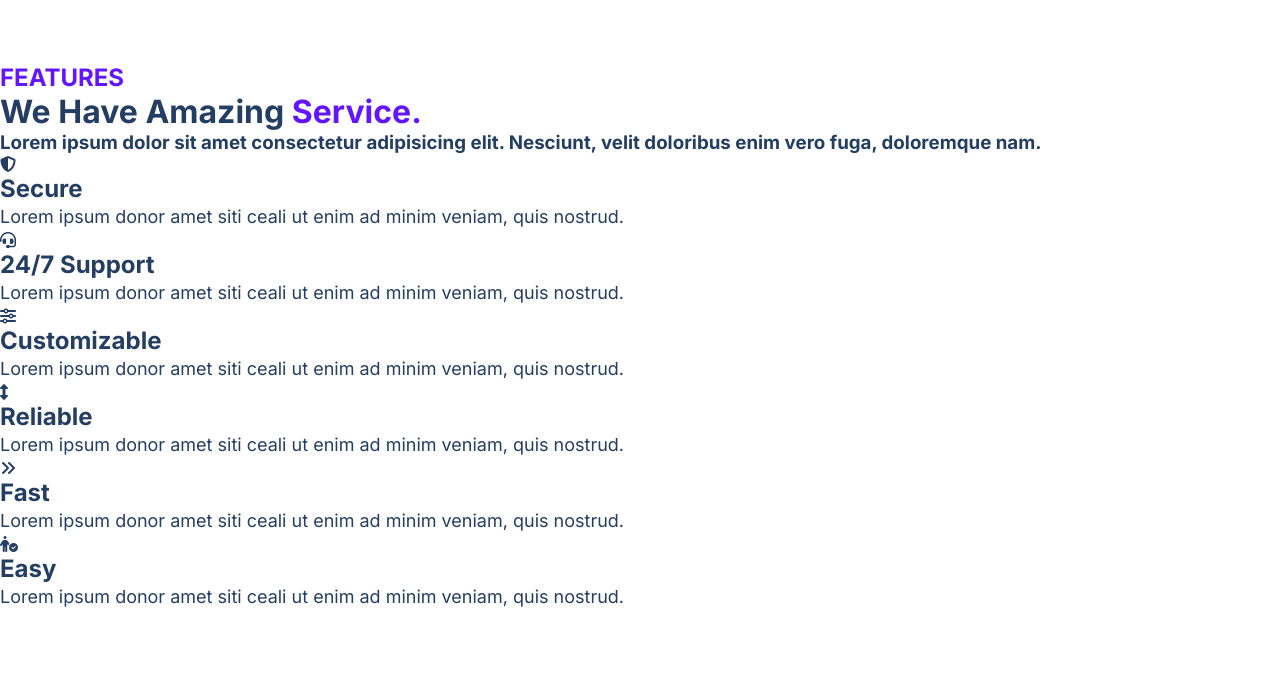
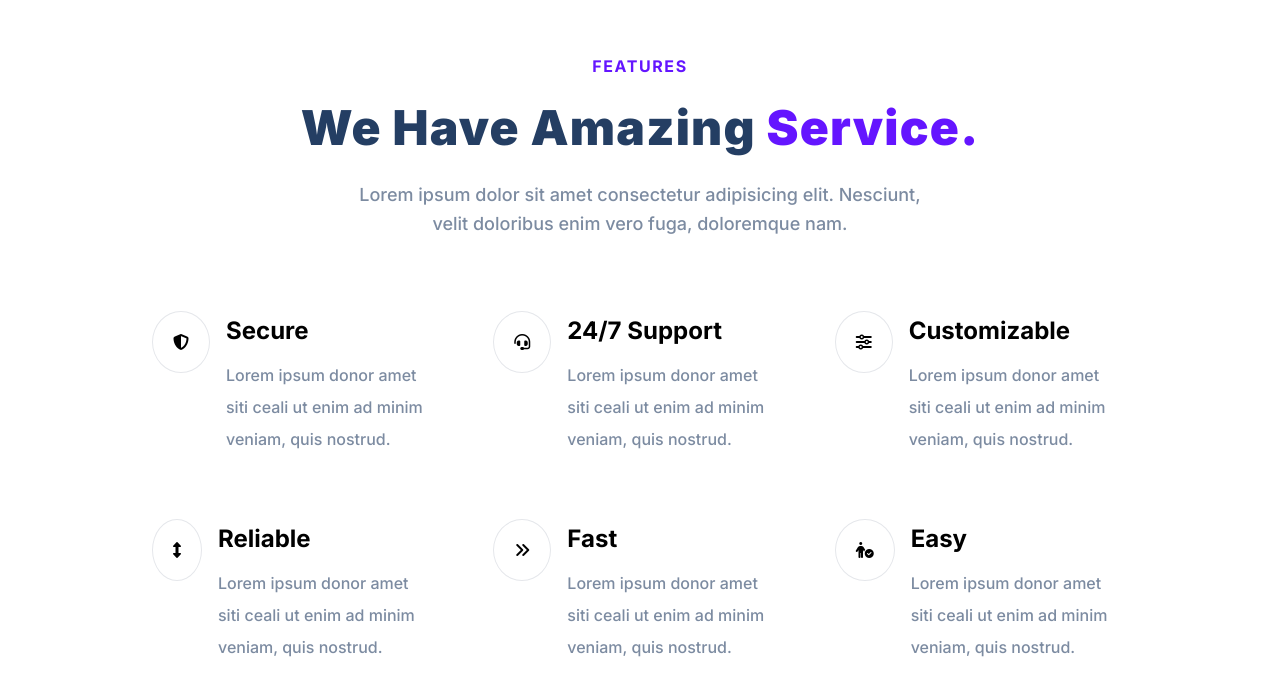
Before and after one commit to scali15/fes-css-final-project, a plain HTML site: page index.html in a window 1280 px wide. Shown: the part 846-1545 px from the top of the page. Drawn offline with Linux system fonts and the light colour scheme.

Commit message:
finished html and did css for features section. Completed features section

```diff
--- a/index.html
+++ b/index.html
@@ -63,22 +63,21 @@
     <!-- MAIN -->
     <main>
       <!-- ########## FEATURES ########## -->
+      <section id="features">
         <div class="container">
-        <div class="row">
-          <div class="features__header__container">
-            <h2 class="features purple">
-              FEATURES
+          <div class="row__narrow">
+            <div class="section__tag">
+              features
+            </div>
+            <h2 class="section__title">
+              We Have Amazing <span class="purple">Service.</span>
             </h2>
-            <h1 class="features__title">
-              We Have Amazing <span class="purple">Service.</span>
-            </h1>
-            <h3 class="features--header__subtitle">
+            <p class="section__para">
               Lorem ipsum dolor sit amet consectetur adipisicing elit. Nesciunt, velit doloribus enim vero fuga, doloremque nam.
-            </h3>
-          </div>
-
+            </p>
             <!-- #######  FEATURE CARDS #################### -->
-          <div class="features__card__container">
+            <div class="features">
+              <div class="card--wrapper">
                 <div class="card">
                   <figure class="card__img--wrapper">
                     <i class="fa-solid fa-shield-halved"></i>
@@ -88,6 +87,8 @@
                     <p class="card__description">Lorem ipsum donor amet siti ceali ut enim ad minim veniam, quis nostrud.</p>
                   </div>
                 </div>
+              </div>
+              <div class="card--wrapper">
                 <div class="card">
                   <figure class="card__img--wrapper">
                     <i class="fa-solid fa-headset"></i>
@@ -97,6 +98,8 @@
                     <p class="card__description">Lorem ipsum donor amet siti ceali ut enim ad minim veniam, quis nostrud.</p>
                   </div>
                 </div>
+              </div>
+              <div class="card--wrapper">
                 <div class="card">
                   <figure class="card__img--wrapper">
                     <i class="fa-solid fa-sliders"></i>
@@ -106,6 +109,8 @@
                     <p class="card__description">Lorem ipsum donor amet siti ceali ut enim ad minim veniam, quis nostrud.</p>
                   </div>
                 </div>
+              </div>
+              <div class="card--wrapper">
                 <div class="card">
                   <figure class="card__img--wrapper">
                     <i class="fa-solid fa-up-down"></i>
@@ -115,6 +120,8 @@
                     <p class="card__description">Lorem ipsum donor amet siti ceali ut enim ad minim veniam, quis nostrud.</p>
                   </div>
                 </div>
+              </div>
+              <div class="card--wrapper">
                 <div class="card">
                   <figure class="card__img--wrapper">
                     <i class="fa-solid fa-angles-right"></i>
@@ -124,6 +131,8 @@
                     <p class="card__description">Lorem ipsum donor amet siti ceali ut enim ad minim veniam, quis nostrud.</p>
                   </div>
                 </div>
+              </div>
+              <div class="card--wrapper">
                 <div class="card">
                   <figure class="card__img--wrapper">
                     <i class="fa-solid fa-person-circle-check"></i>
@@ -134,10 +143,12 @@
                   </div>
                 </div>
               </div>
-          <!-- ### END OF FEATURE CARDS CONTAINER ### -->
+            </div>
+            <!-- ^^^ END OF FEATURES DIV ^^^ -->
           </div>
         </div>
-       <!-- ### END OF FEATURE CONTAINER ### -->
+      </section>
+      <!-- ### END OF FEATURE SECTION ### -->
     </main>
     <!-- ################################ -->
     <!-- FOOTER -->
--- a/style.css
+++ b/style.css
@@ -5,7 +5,7 @@
   margin: 0;
   box-sizing: border-box;
   font-family: "Inter", sans-serif;
-  color: #243e63;
+  /* color: #243e63; */
 }
 
 p {
@@ -20,18 +20,20 @@ nav {
 
 .row {
   width: 100%;
-  max-width: 1280px;
+  max-width: 1200px;
   margin: 0 auto;
+}
+
+.row__narrow {
+    width: 100%;
+    max-width: 1024px;
+    margin: 0 auto;
 }
 
 .purple {
   color:#6415ff
 }
 
-/* Color palete
-  purple: #6415ff;
-
-*/
 
 
 /* ################################ */
@@ -195,3 +197,82 @@ nav {
 .header__img {
   width: 100%;
 }
+
+/* ### FEATURES SECTION ### */
+#features {
+  padding: 0 32px;
+}
+
+#features .row__narrow {
+  display: flex;
+  flex-direction: column;
+  align-items: center;
+}
+
+.features {
+  display: flex;
+  flex-wrap: wrap;
+  margin-top: 40px;
+}
+
+.section__tag {
+  font-size: 16px;
+  color: #6415ff;
+  letter-spacing: 1.6px;
+  font-weight: 700;
+  text-transform: uppercase;
+}
+.section__title {
+  font-size: 48px;
+  font-weight: 900;
+  color: rgb(36, 62, 99);
+  line-height: 1.5;
+  margin: 16px 0;
+  letter-spacing: 0.025em;
+}
+.section__para {
+  font-size: 18px;
+  font-weight: 500;
+  color: #7c8ba1;
+  line-height: 1.625;
+}
+
+#features .section__para {
+  text-align: center;
+  max-width: 576px;
+}
+.card--wrapper {
+  width: calc(100% / 3);
+}
+
+.card{
+  display: flex;
+  align-items: flex-start;
+  padding: 32px 24px;
+}
+
+.card__title {
+  line-height: 1;
+}
+
+.card__img--wrapper {
+  padding: 20px;
+  border: solid 1px #e5e7eb;
+  border-radius: 50%;
+}
+.card__img--wrapper svg {
+  color: #6415ff;
+}
+
+.card__text {
+    margin-top: 8px;
+    margin-left: 16px;
+}
+.card__description {
+  margin-top: 16px;
+  font-size: 16px;
+  max-width: calc(634px / 3);
+  color: rgb(124, 139, 161);
+  line-height: 2;
+  font-weight: 500;
+}
```
Also changed, not shown: color-palette.txt (added). Lines whose indentation alone changed are shown as unchanged.
